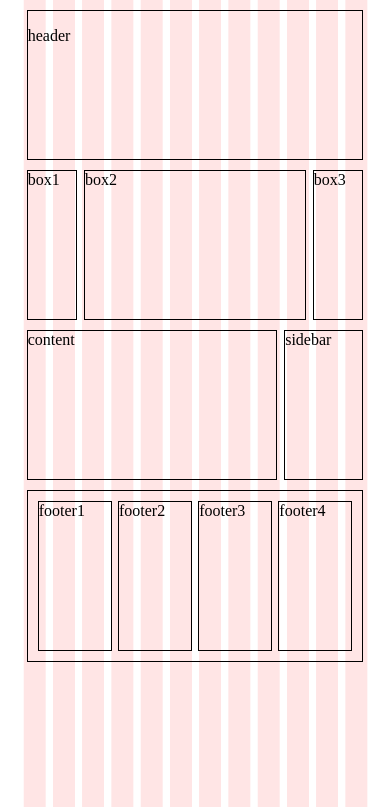
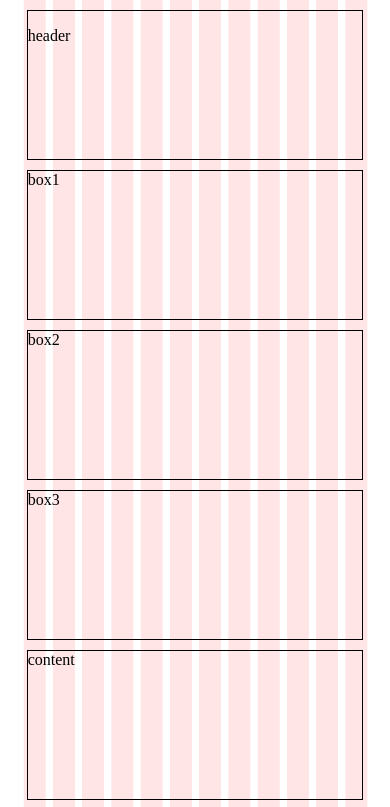
Before and after one commit to shakurmohamoud/CCS-grids-grupparbete, a plain HTML site: page index.html in a window 390 px wide. Shown: the top 807 px of the page. Drawn offline with Linux system fonts and the light colour scheme.

Commit message:
responsiv uppgift klar

```diff
--- a/css/style.css
+++ b/css/style.css
@@ -8,9 +8,11 @@ body {
 .boxar,
 .sektion3,
 .footer {
-  width: 90%;
-  margin: 10px auto;   /* auto = centrerar */
-  grid-template-columns: repeat(12, 1fr);
+  	width: 90%;
+  	margin: 10px auto;   /* auto = centrerar */
+  	grid-template-columns: repeat(12, 1fr);
+  	column-gap: 2%;
+	row-gap: 10px;
 }
 *{
 	box-sizing: border-box;
@@ -24,7 +26,6 @@ body {
 
 .boxar  {
 	display: grid;
-	gap: 2%;
 }
 
 .box1 {
@@ -56,7 +57,7 @@ body {
 
 .sektion3 {
 	display: grid;
-	gap: 2%;
+
 }
 
 div {
@@ -65,15 +66,14 @@ div {
 }
 .footer {
 	display: grid;
-	gap: 2%;
 	border: 1px solid black;
-	padding: 10px;
+	padding: 5px;
 
 }
 .footer section {
 	border: 1px solid black;
 	min-height: 150px;
-	column-gap: 2%;
+	margin: 5px;
 }
 
 .footer1 {
@@ -95,3 +95,125 @@ div {
 	grid-column-start: 10;
 	grid-column-end: 13;
 }
+
+@media screen and (max-width: 1200px) {
+	.box1 {
+		grid-column-start: 1;
+		grid-column-end: 4;
+	}
+
+	.box2 {
+		grid-column-start: 4;
+		grid-column-end: 10;
+	}
+
+	.box3 {
+		grid-column-start: 10;
+		grid-column-end: 13;
+	}
+
+	.content {
+		grid-column-start: 1;
+		grid-column-end: 9;
+	}
+
+	.sidebar {
+		grid-column-start: 9;
+		grid-column-end: 13;
+	}
+}
+
+@media screen and (max-width: 960px) {
+
+	.box1 {
+		grid-column-start: 1;
+		grid-column-end: 5;
+	}
+
+	.box2 {
+		grid-column-start: 5;
+		grid-column-end: 9;
+	}
+
+	.box3 {
+		grid-column-start: 9;
+		grid-column-end: 13;
+	}
+
+	.content {
+		grid-column-start: 1;
+		grid-column-end: 7;
+	}
+
+	.sidebar {
+		grid-column-start: 7;
+		grid-column-end: 13;
+	}
+
+	.footer1 {
+		grid-column-start: 1;
+		grid-column-end: 7;
+	}
+
+	.footer2 {
+		grid-column-start: 7;
+		grid-column-end: 13;
+	}
+
+	.footer3 {
+		grid-column-start: 1;
+		grid-column-end: 7;
+	}
+
+	.footer4 {
+		grid-column-start: 7;
+		grid-column-end: 13;
+	}
+}
+
+@media screen and (max-width: 768px) {
+	.box1 {
+		grid-column-start: 1;
+		grid-column-end: 13;
+	}
+
+	.box2 {
+		grid-column-start: 1;
+		grid-column-end: 13;
+	}
+
+	.box3 {
+		grid-column-start: 1;
+		grid-column-end: 13;
+	}
+
+	.content {
+		grid-column-start: 1;
+		grid-column-end: 13;
+	}
+
+	.sidebar {
+		grid-column-start: 1;
+		grid-column-end: 13;
+	}
+
+	.footer1 {
+		grid-column-start: 1;
+		grid-column-end: 13;
+	}
+
+	.footer2 {
+		grid-column-start: 1;
+		grid-column-end: 13;
+	}
+
+	.footer3 {
+		grid-column-start: 1;
+		grid-column-end: 13;
+	}
+
+	.footer4 {
+		grid-column-start: 1;
+		grid-column-end: 13;
+	}
+}
```
Also changed, not shown: index.html (+2 -8 lines).
